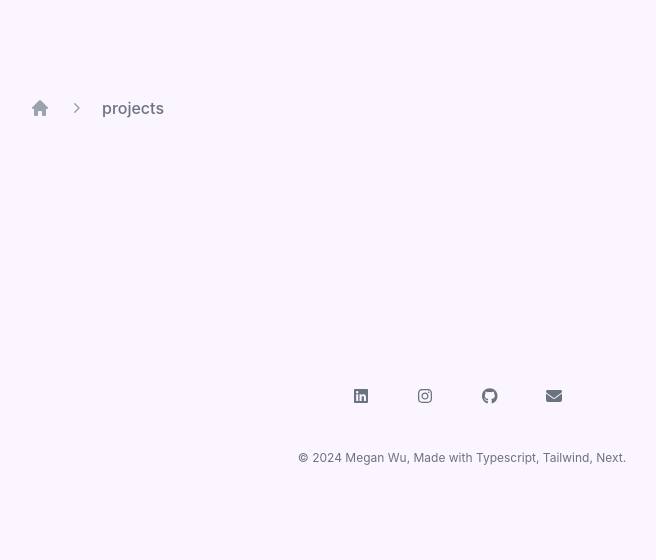
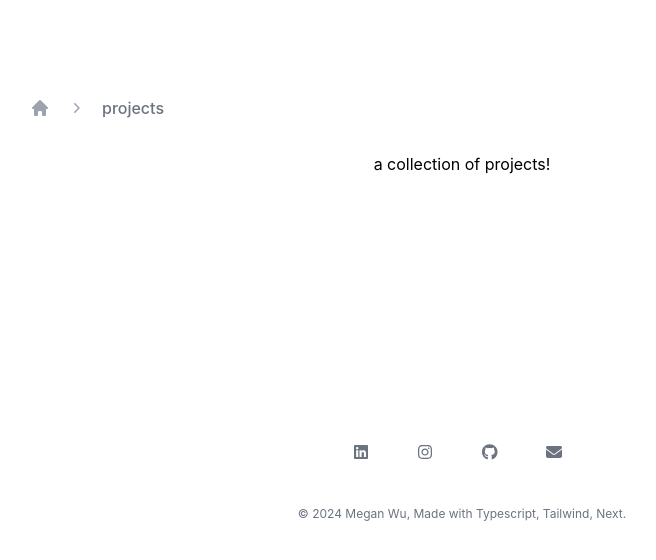
Before and after one commit to mw-171/web-portfolio, a Next.js app: page /projects in a window 1280 px wide. Shown: the top 560 px of the page, without its empty margins (178-834 px from the left). Built offline with nearby package versions, Linux system fonts and the light colour scheme.

Commit message:
refine projects

```diff
--- a/src/pages/about.tsx
+++ b/src/pages/about.tsx
@@ -77,7 +77,7 @@ export default function About() {
                     <div className="font-semibold text-3xl">Megan</div>
                     <div>she/her</div>
                     <div>
-                      travel lover,{" "}
+                      Travel lover,{" "}
                       <a
                         href="https://open.spotify.com/user/31sqpb6alkzs7qb2outw332i7rmi?si=9ab69246ea704ccb"
                         target="_blank"
--- a/src/pages/projects.tsx
+++ b/src/pages/projects.tsx
@@ -3,7 +3,7 @@ import Footer from "../components/footer";
 
 export default function Projects() {
   return (
-    <div className="h-screen bg-purple-50">
+    <div className="h-screen">
       <div className="px-8 md:px-24 lg:px-48 py-24">
         <nav className="flex" aria-label="Breadcrumb">
           <ol className="flex items-center space-x-4 pb-8 pl-4">
@@ -34,6 +34,9 @@ export default function Projects() {
             </li>
           </ol>
         </nav>
+        <div className="flex justify-center items-center  pb-8 ">
+          <span>a collection of projects!</span>
+        </div>
       </div>
       <Footer />
     </div>
```
